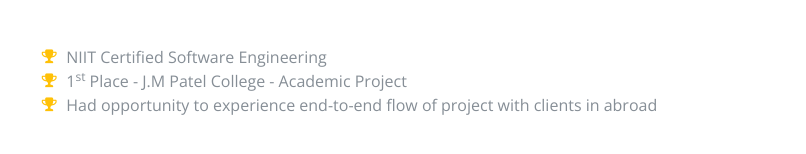
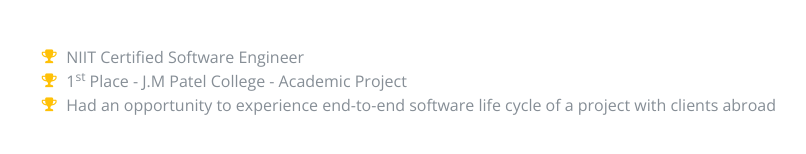
Before and after one commit to shaikhsharukh/shaikhsharukh.github.io, a plain HTML site: page index.html in a window 1280 px wide. Shown: the part 4394-4548 px from the top of the page, without its empty margins (288-1094 px from the left). Drawn offline with nearby package versions, Linux system fonts and the light colour scheme; a web font is replaced by a local one.

Commit message:
changed the details

```diff
--- a/index.html
+++ b/index.html
@@ -305,14 +305,14 @@
           <ul class="fa-ul mb-0">
             <li>
               <i class="fa-li fa fa-trophy text-warning"></i>
-              NIIT Certified Software Engineering</li>
+              NIIT Certified Software Engineer</li>
             <li>
               <i class="fa-li fa fa-trophy text-warning"></i>
               1<sup>st</sup>
               Place - J.M Patel College - Academic Project </li>
             <li>
               <i class="fa-li fa fa-trophy text-warning"></i>
-              Had opportunity to experience end-to-end flow of project with clients in abroad</li>
+              Had  an opportunity to experience end-to-end software life cycle of a project with clients abroad</li>
 
           </ul>
         </div>
```
